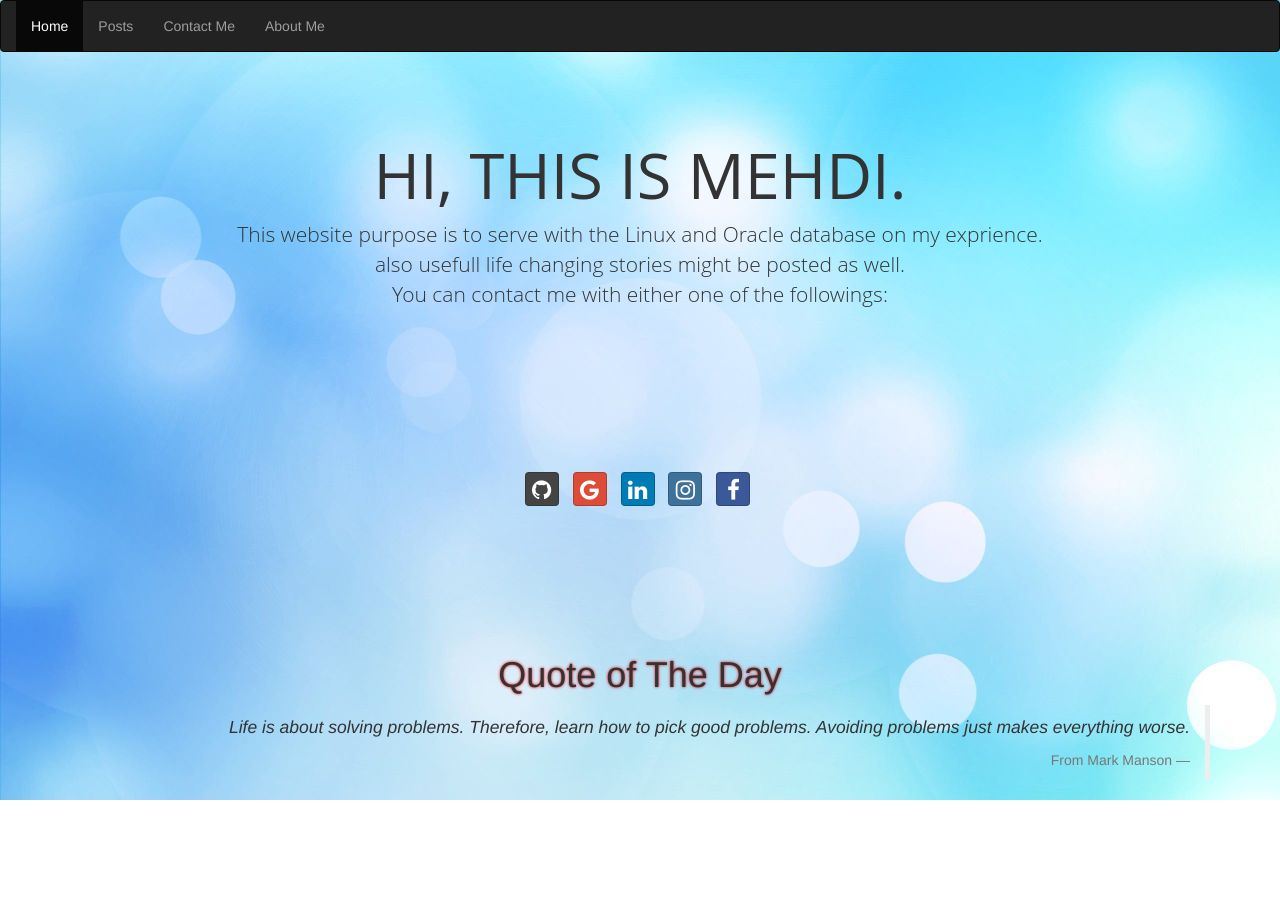
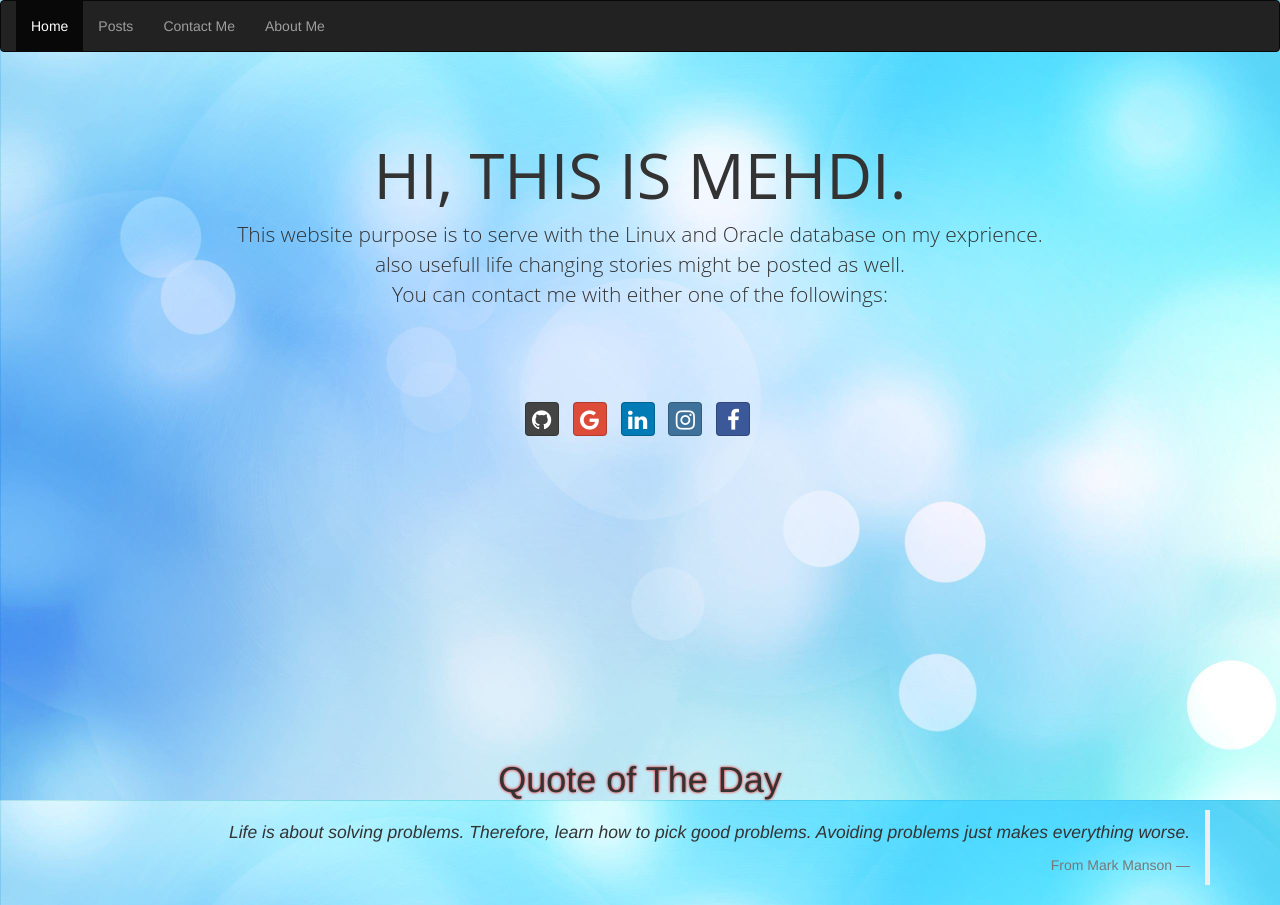
Before and after one commit to mehdip2007/my-website, a plain HTML site: page index.html in a window 1280 px wide. Before the commit the page ends 800 px from the top, so only its background shows below. Drawn offline with Linux system fonts and the light colour scheme.

Commit message:
fix footer issue

```diff
--- a/css/style.css
+++ b/css/style.css
@@ -32,9 +32,12 @@ body {
 }
 
 
-.footer{
-    margin-top: 50px;
-    padding-top: 50px;
+#footer{
+    position: absolute;
+    bottom: 0;
+    width: 100%;
+    height: 60px;
+    background: transparent;
 }
 
 .navbar.navbar-default.navbar-fixed-bottom.navbar-transparent{
--- a/index.html
+++ b/index.html
@@ -30,7 +30,7 @@
               <!-- <p><a class="btn btn-primary btn-lg" href="#" role="button">Learn more</a></p> -->
            </div>
 
-   <div class="footer" align="center">
+   <div  align="center">
         <ul class="list-inline">
            <li>
               <div align="center">
@@ -75,9 +75,7 @@
             </li>
 
         </ul>
-
-
-          <nav class="navbar  navbar-fixed-bottom navbar-transparent">
+           <div id="footer">
             <div class="container">
                     <h1 style="text-shadow: 0 0 3px #FF0000;" >Quote of The Day</h1>
                       <blockquote class="blockquote-reverse">
@@ -85,7 +83,9 @@
                         <footer>From Mark Manson</footer>
                       </blockquote>
             </div>
-          </nav>
+            <!-- <p>This is a  footer</p> -->
+           </div>
+
 
     </div>
   </body>
```
